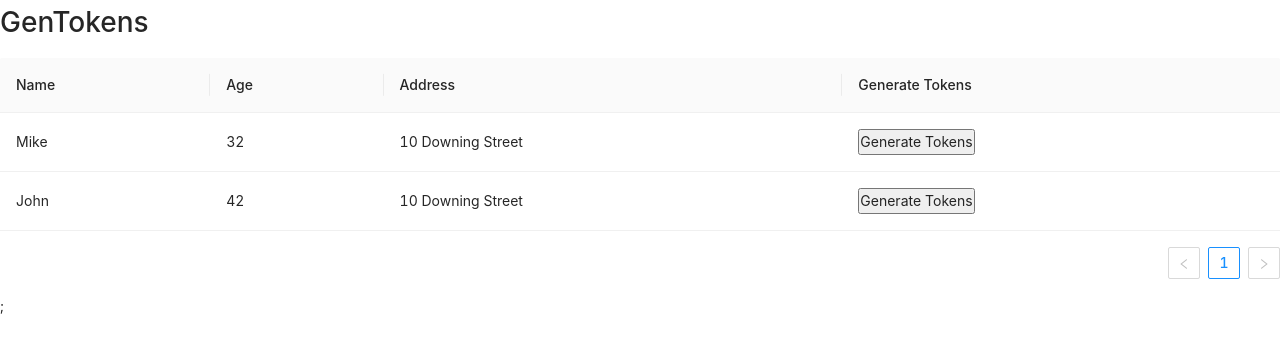
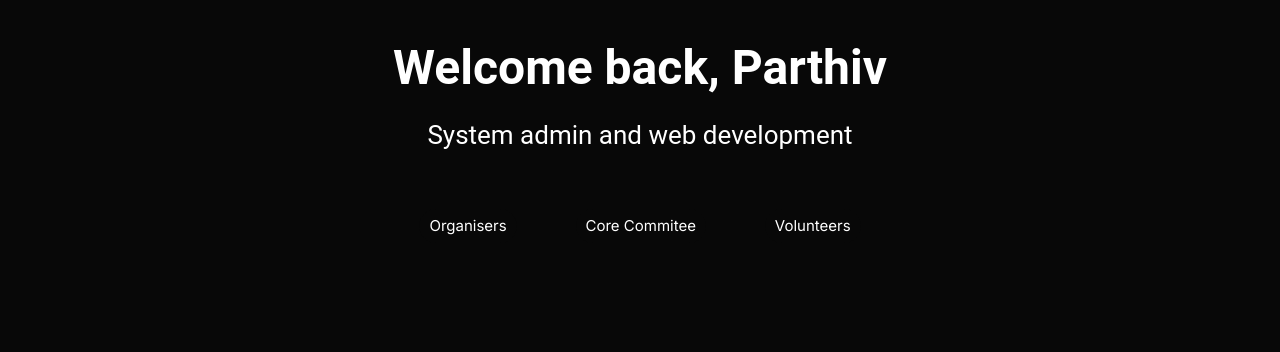
Before and after one commit to adityachandra1/Food-Token-Generator-API-Revels-2022, a React (Create React App) app in the folder new_client/: page /send-tokens in a window 1280 px wide. Shown: the top 352 px of the page. Built offline with nearby package versions, Linux system fonts and the light colour scheme.

Commit message:
bit of gettokens

```diff
--- a/new_client/src/index.css
+++ b/new_client/src/index.css
@@ -1,13 +1,13 @@
-body {
+/* body {
   margin: 0;
   font-family: -apple-system, BlinkMacSystemFont, 'Segoe UI', 'Roboto', 'Oxygen',
     'Ubuntu', 'Cantarell', 'Fira Sans', 'Droid Sans', 'Helvetica Neue',
     sans-serif;
   -webkit-font-smoothing: antialiased;
   -moz-osx-font-smoothing: grayscale;
-}
+} */
 
 code {
-  font-family: source-code-pro, Menlo, Monaco, Consolas, 'Courier New',
+  font-family: source-code-pro, Menlo, Monaco, Consolas, "Courier New",
     monospace;
 }
--- /dev/null
+++ b/new_client/src/pages/CSS/GenTokens.css
@@ -0,0 +1,61 @@
+@import url("https://fonts.googleapis.com/css2?family=Inter:wght@400;600&display=swap");
+
+.gentokens-page {
+  width: 100%;
+  height: 100vh;
+  background-color: #080808;
+  display: flex;
+  /* align-items: center; */
+  justify-content: center;
+  padding-top: 40px;
+}
+
+.list-container {
+  display: flex;
+  flex-direction: column;
+  align-items: center;
+}
+
+.list-container h1 {
+  font-family: "Roboto";
+  font-style: normal;
+  font-weight: 600;
+  font-size: 48px;
+  line-height: 56px;
+
+  color: #ffffff;
+}
+
+.list-container p {
+  font-family: "Roboto";
+  font-style: normal;
+  font-weight: 400;
+  font-size: 26px;
+  line-height: 30px;
+
+  color: #ffffff;
+}
+
+.tab-menu {
+  display: flex;
+  flex-direction: row;
+  justify-content: space-around;
+  align-items: center;
+  width: 500px;
+  height: 100px;
+  background-color: #080808;
+}
+.tab-menu button {
+  background-color: #080808;
+  border-radius: 36px;
+  padding: 5px 10px;
+  color: #ffffff;
+  border: none;
+  font-family: "Inter";
+  font-style: normal;
+  font-weight: 400;
+  font-size: 15px;
+}
+.active {
+  background: #606692;
+}
--- a/new_client/src/pages/GenTokens.jsx
+++ b/new_client/src/pages/GenTokens.jsx
@@ -1,51 +1,21 @@
 import React from "react";
-import { Table, Tag, Space } from 'antd';
+import "./CSS/GenTokens.css";
 
 const GenTokens = () => {
-  const dataSource = [
-    {
-      key: "1",
-      name: "Mike",
-      age: 32,
-      address: "10 Downing Street",
-      btn: <button>Generate Tokens</button>,
-    },
-    {
-      key: "2",
-      name: "John",
-      age: 42,
-      address: "10 Downing Street",
-      btn: <button>Generate Tokens</button>,
-    },
-  ];
-
-  const columns = [
-    {
-      title: "Name",
-      dataIndex: "name",
-      key: "name",
-    },
-    {
-      title: "Age",
-      dataIndex: "age",
-      key: "age",
-    },
-    {
-      title: "Address",
-      dataIndex: "address",
-      key: "address",
-    },
-    {
-      title: "Generate Tokens",
-      dataIndex: "btn"
-    }
-  ];
-
-
-  return (<div>
-    <h1>GenTokens</h1>
-    <Table dataSource={dataSource} columns={columns} />;
-  </div>);
+  return (
+    <div className="gentokens-page">
+      <div className="list-container">
+        {" "}
+        <h1>Welcome back, Parthiv</h1>
+        <p>System admin and web development</p>
+        <div className="tab-menu">
+          <button className="active">Organisers</button>
+          <button>Core Commitee</button>
+          <button>Volunteers</button>
+        </div>
+      </div>
+    </div>
+  );
 };
 
 export default GenTokens;
```
